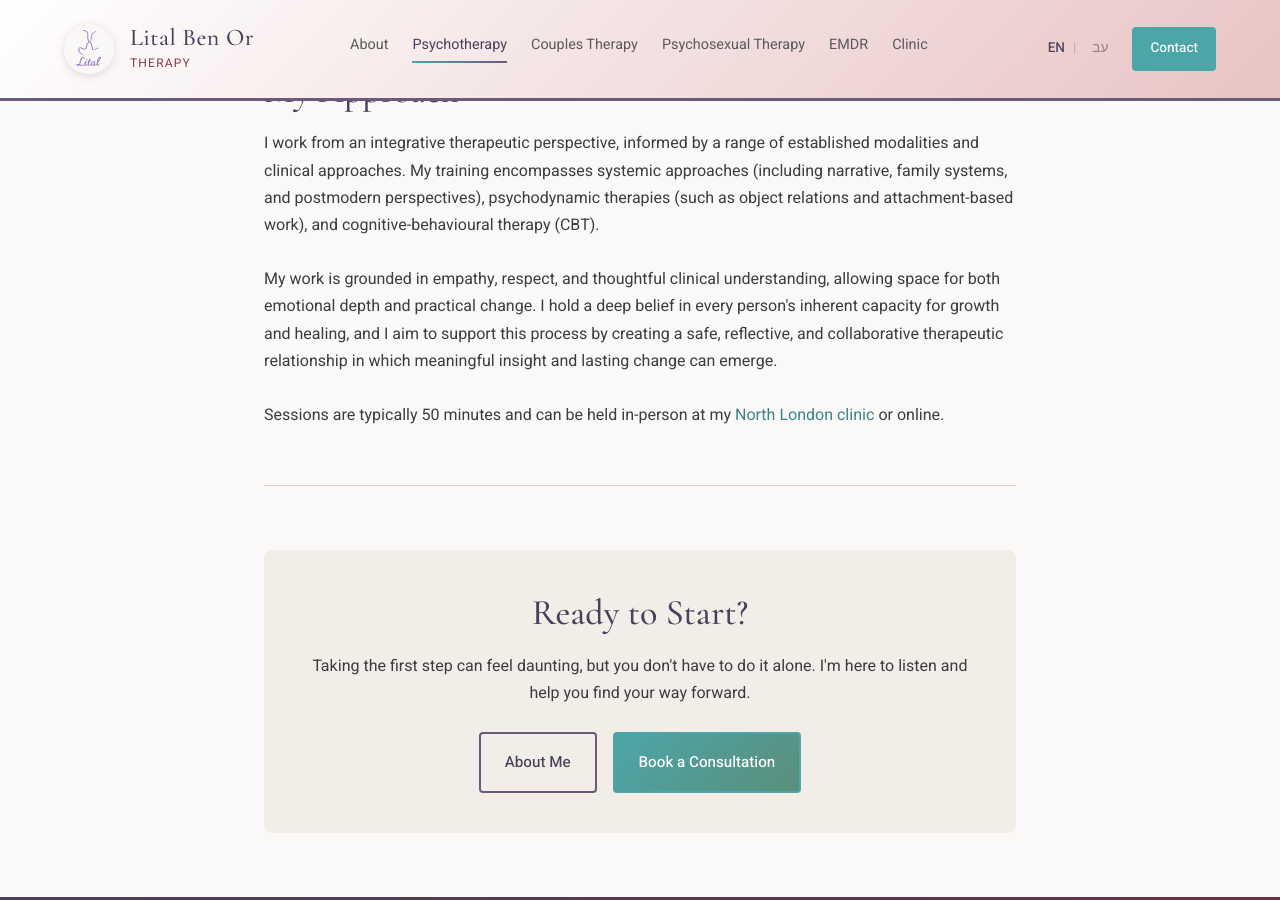
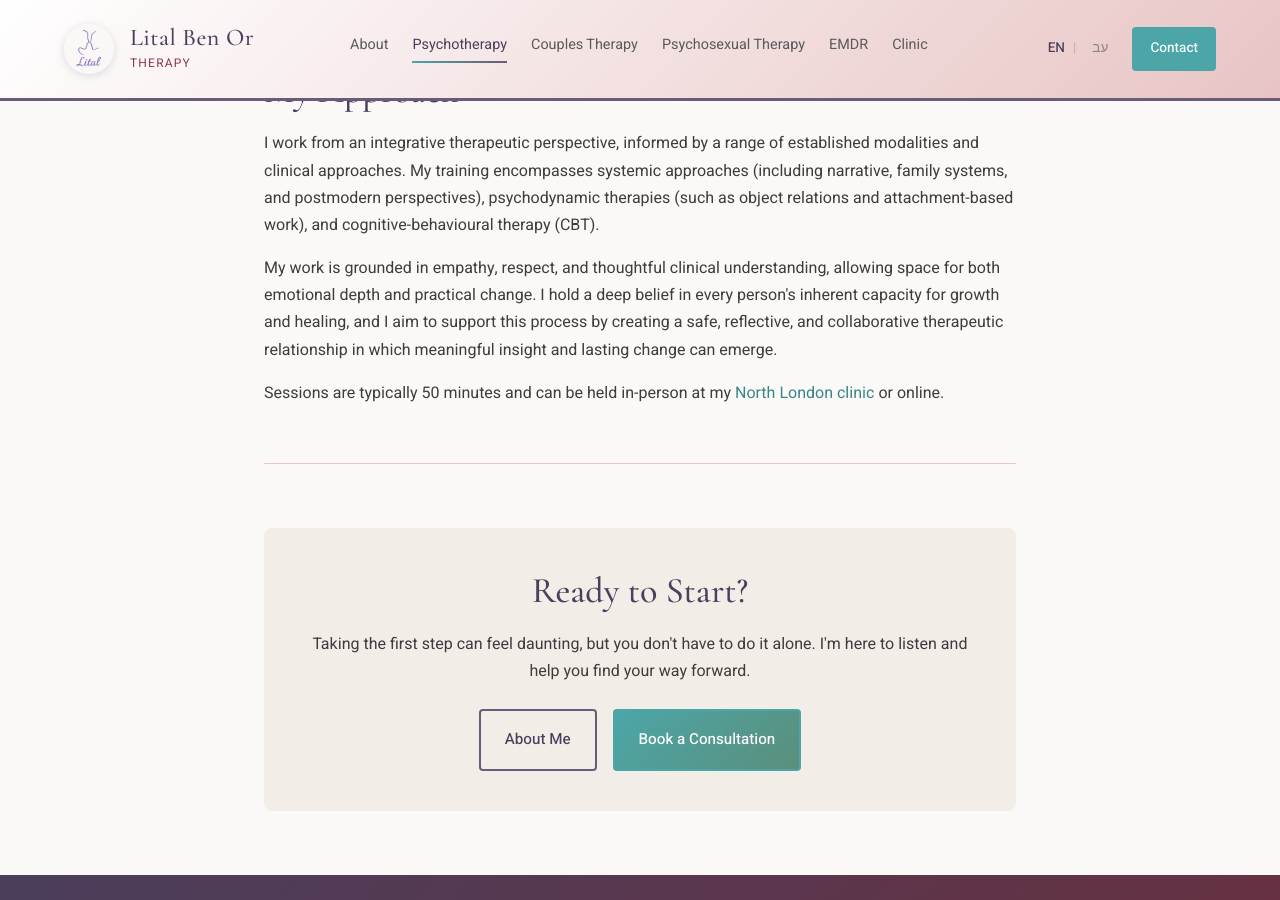
Before and after one commit to litalbenor/litalbenor.github.io, a Jekyll site: the page built from en/individual-therapy.md, in a window 1280 px wide and 900 px high, scrolled down 1132 px. Built offline with Jekyll 4.4.1, drawn with Linux system fonts in a browser that asks for light colours.

Commit message:
Use proper paragraphs in Psychotherapy My Approach section

```diff
--- a/en/individual-therapy.md
+++ b/en/individual-therapy.md
@@ -43,8 +43,12 @@ permalink: /en/individual-therapy
       <h2>My Approach</h2>
       <p>
         I work from an integrative therapeutic perspective, informed by a range of established modalities and clinical approaches. My training encompasses systemic approaches (including narrative, family systems, and postmodern perspectives), psychodynamic therapies (such as object relations and attachment-based work), and cognitive-behavioural therapy (CBT).
-        <br><br>My work is grounded in empathy, respect, and thoughtful clinical understanding, allowing space for both emotional depth and practical change. I hold a deep belief in every person's inherent capacity for growth and healing, and I aim to support this process by creating a safe, reflective, and collaborative therapeutic relationship in which meaningful insight and lasting change can emerge.
-        <br><br>Sessions are typically 50 minutes and can be held in-person at my <a href="/en/clinic">North London clinic</a> or online.
+      </p>
+      <p>
+        My work is grounded in empathy, respect, and thoughtful clinical understanding, allowing space for both emotional depth and practical change. I hold a deep belief in every person's inherent capacity for growth and healing, and I aim to support this process by creating a safe, reflective, and collaborative therapeutic relationship in which meaningful insight and lasting change can emerge.
+      </p>
+      <p>
+        Sessions are typically 50 minutes and can be held in-person at my <a href="/en/clinic">North London clinic</a> or online.
       </p>
     </section>
 
```
